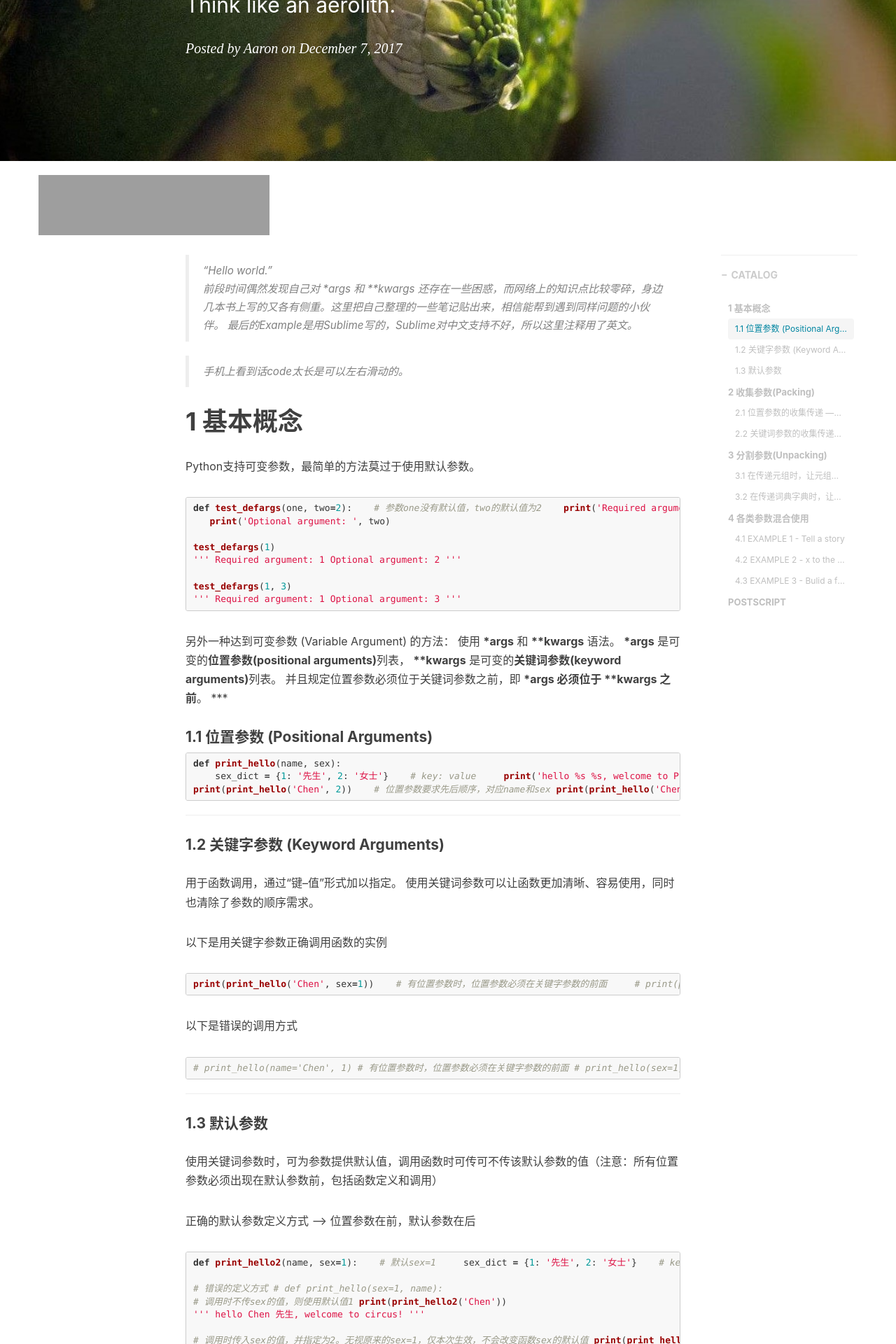
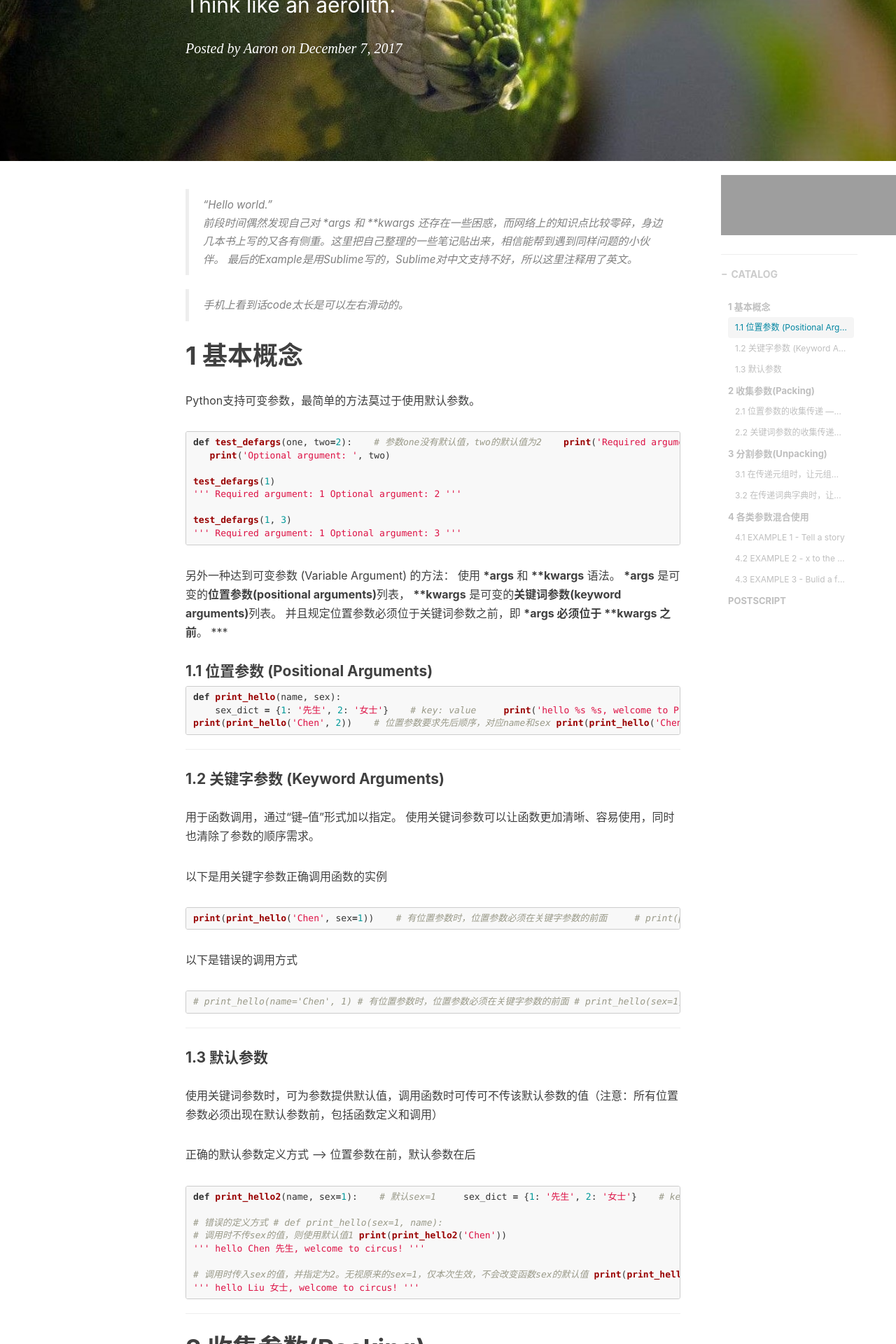
Before and after one commit to aerolithink/aerolithink.github.io, a Jekyll site: the page built from _posts/2017-12-07-pythonarg.markdown, in a window 1280 px wide. Shown: the part 358-2278 px from the top of the page at 70% size. Built offline with Jekyll 4.4.1, drawn with Linux system fonts in a browser that asks for light colours; nearby versions of some CDN libraries; comment, search, counter and statistics services are not loaded; grey boxes are pictures that could not be loaded.

Commit message:
CloudM T

```diff
--- a/_layouts/post.html
+++ b/_layouts/post.html
@@ -47,23 +47,18 @@ layout: default
     </div>
 </header>
 
+
+
 <!-- Post Content -->
 <article>
     <div class="container">
         <div class="row">
-
-
-	<!-- CloudMusic -->
-			<iframe frameborder="no" border="0" marginwidth="0" marginheight="0" width=330 height=86 src="//music.163.com/outchain/player?type=2&id={\{ page.music-id }\}&auto=1&height=66">
-			</iframe>
 
     <!-- Post Container -->
             <div class="
                 col-lg-8 col-lg-offset-2
                 col-md-10 col-md-offset-1
                 post-container">
-
-
 
                 <!-- Multi-Lingual -->
                 {% if page.multilingual %}
@@ -120,6 +115,10 @@ layout: default
                 visible-lg-block
                 sidebar-container
                 catalog-container">
+
+				<!-- CloudMusic -->
+				<iframe frameborder="no" border="0" marginwidth="0" marginheight="0" width=330 height=86 src="//music.163.com/outchain/player?type=2&id={\{ page.music-id }\}&auto=1&height=66">
+				</iframe>
 
                 <div class="side-catalog">
                     <hr class="hidden-sm hidden-xs">
```
